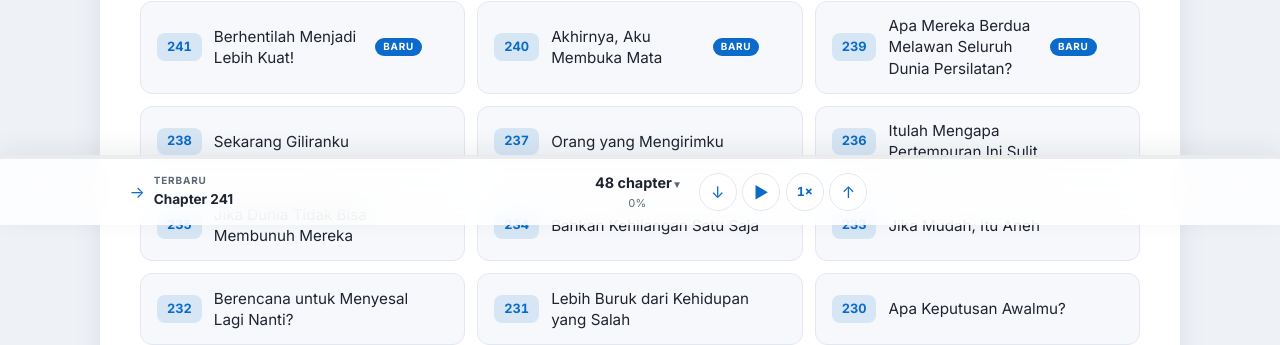
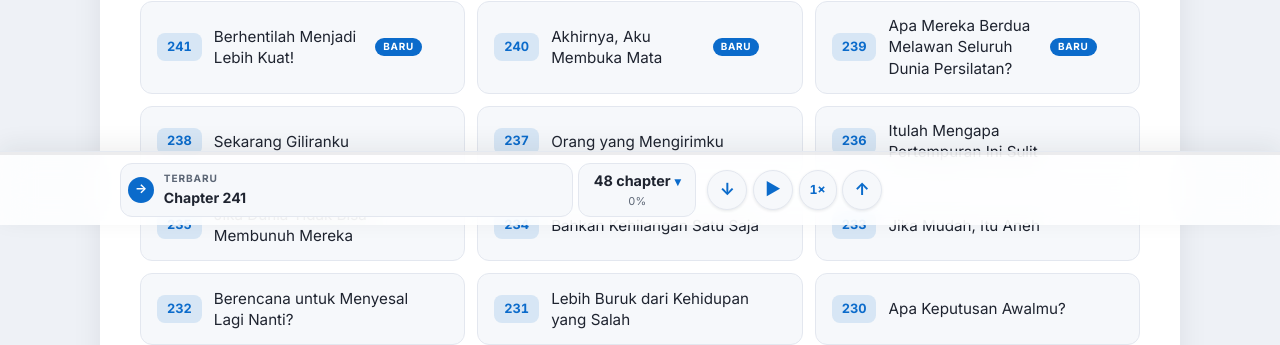
Before and after one commit to mieburungdara/subnovel, a Jekyll site: the page built from index.html, in a window 1280 px wide. Shown: the part 675-1020 px from the top of the page. Built offline with Jekyll 4.4.1, drawn with Linux system fonts in a browser that asks for light colours.

Commit message:
style(ui): make the bottom bar controls clearly visible
- previous/next become filled chips with an accent arrow badge
- the chapter picker and the tool buttons get solid surfaces and borders
- tool icons are larger and fill with the accent colour on hover

```diff
--- a/assets/style.css
+++ b/assets/style.css
@@ -619,26 +619,28 @@ a {
 .bottom-bar-link {
     display: flex;
     align-items: center;
-    gap: 0.55rem;
+    gap: 0.6rem;
     min-width: 0;
-    padding: 0.4rem 0.6rem;
-    border: none;
-    border-radius: 10px;
-    background: none;
+    padding: 0.4rem 0.8rem 0.4rem 0.45rem;
+    border: 1px solid var(--border);
+    border-radius: 12px;
+    background-color: var(--surface-muted);
     color: var(--text);
     font: inherit;
     text-align: left;
     text-decoration: none;
     cursor: pointer;
-    transition: background-color var(--transition), color var(--transition);
+    transition: border-color var(--transition), background-color var(--transition), color var(--transition);
 }
 
 .bottom-bar-link:hover {
-    background-color: color-mix(in srgb, var(--accent) 12%, transparent);
+    border-color: var(--accent);
+    background-color: color-mix(in srgb, var(--accent) 12%, var(--surface-muted));
 }
 
 .bottom-bar-link--next {
     justify-content: flex-end;
+    padding: 0.4rem 0.45rem 0.4rem 0.8rem;
     text-align: right;
 }
 
@@ -647,8 +649,13 @@ a {
     display: inline-flex;
     align-items: center;
     justify-content: center;
-    color: var(--accent);
-    font-size: 1rem;
+    width: 26px;
+    height: 26px;
+    border-radius: 50%;
+    background-color: var(--accent);
+    color: var(--on-accent);
+    font-size: 0.8rem;
+    font-weight: 700;
     line-height: 1;
 }
 
@@ -659,16 +666,17 @@ a {
 }
 
 .bottom-bar-eyebrow {
-    font-size: 0.62rem;
-    font-weight: 600;
+    font-size: 0.63rem;
+    font-weight: 700;
     letter-spacing: 0.09em;
     text-transform: uppercase;
     color: var(--text-muted);
 }
 
 .bottom-bar-title {
-    font-size: 0.85rem;
-    font-weight: 600;
+    font-size: 0.88rem;
+    font-weight: 700;
+    color: var(--text);
     white-space: nowrap;
     overflow: hidden;
     text-overflow: ellipsis;
@@ -678,27 +686,29 @@ a {
     display: flex;
     flex-direction: column;
     align-items: center;
-    gap: 0.1rem;
+    gap: 0.05rem;
     margin: 0;
-    padding: 0.2rem 0.5rem;
-    border: none;
-    border-radius: 10px;
-    background: none;
+    padding: 0.35rem 0.9rem;
+    border: 1px solid var(--border);
+    border-radius: 12px;
+    background-color: var(--surface-muted);
     color: var(--text);
     font: inherit;
     text-align: center;
     cursor: pointer;
-    transition: background-color var(--transition);
+    transition: border-color var(--transition), background-color var(--transition);
 }
 
 .bottom-bar-current:hover {
-    background-color: color-mix(in srgb, var(--accent) 12%, transparent);
+    border-color: var(--accent);
+    background-color: color-mix(in srgb, var(--accent) 12%, var(--surface-muted));
 }
 
 .bottom-bar-caret {
-    margin-left: 0.15rem;
-    font-size: 0.72em;
-    color: var(--text-muted);
+    margin-left: 0.25rem;
+    font-size: 0.85em;
+    line-height: 1;
+    color: var(--accent);
 }
 
 .bottom-bar-value {
@@ -725,21 +735,25 @@ a {
     display: inline-flex;
     align-items: center;
     justify-content: center;
-    width: 38px;
-    height: 38px;
+    width: 40px;
+    height: 40px;
     border: 1px solid var(--border);
     border-radius: 50%;
-    background-color: color-mix(in srgb, var(--surface) 70%, transparent);
+    background-color: var(--surface-muted);
     color: var(--accent);
     font: inherit;
-    font-size: 1rem;
+    font-size: 1.05rem;
+    font-weight: 700;
     line-height: 1;
     cursor: pointer;
+    box-shadow: 0 1px 3px color-mix(in srgb, var(--text) 10%, transparent);
     transition: background-color var(--transition), border-color var(--transition), color var(--transition), transform var(--transition);
 }
 
 .bottom-bar-tool:hover {
     border-color: var(--accent);
+    background-color: var(--accent);
+    color: var(--on-accent);
     transform: translateY(-2px);
 }
 
```
